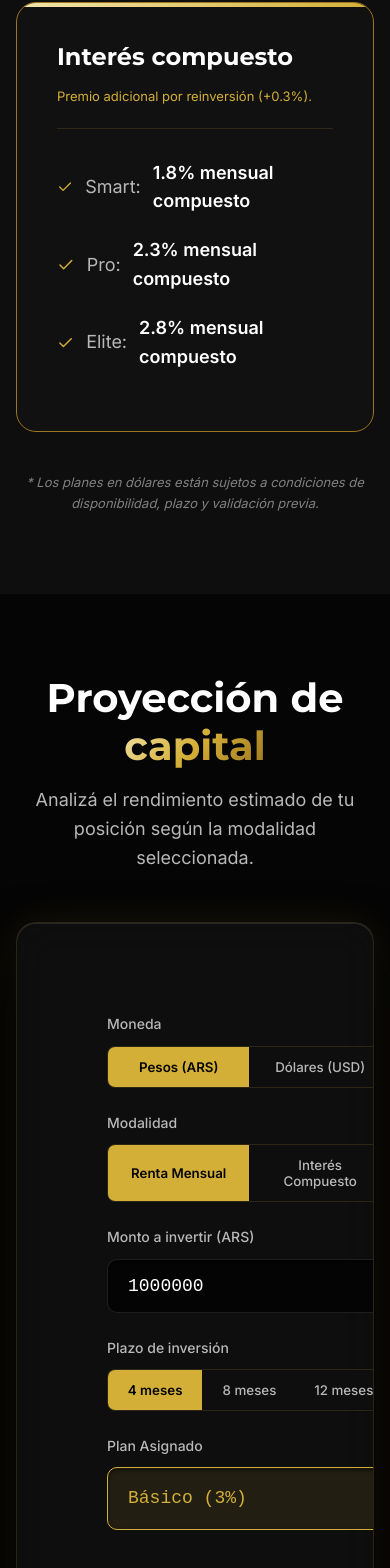
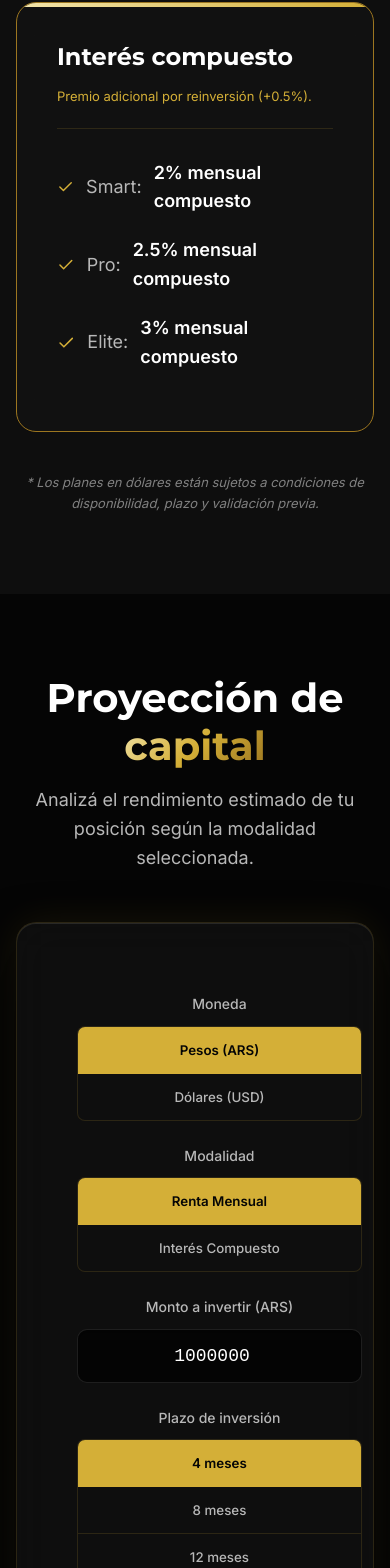
Before and after one commit to budyto/inversiones-mym, a React (Vite) app: page /inversiones in a window 390 px wide. Shown: the part 6551-8119 px from the top of the page. Built offline with nearby package versions, Linux system fonts and the light colour scheme.

Commit message:
Ajuste UI centrado mobile y redondeo USD compuesto

```diff
--- a/src/components/PlansUSD.jsx
+++ b/src/components/PlansUSD.jsx
@@ -40,12 +40,12 @@ const PlansUSD = () => {
           >
             <div className="plan-col-header">
               <h3>Interés compuesto</h3>
-              <p><span className="text-gold" style={{fontSize:'13px'}}>Premio adicional por reinversión (+0.3%).</span></p>
+              <p><span className="text-gold" style={{fontSize:'13px'}}>Premio adicional por reinversión (+0.5%).</span></p>
             </div>
             <ul className="plan-list">
-              <li><Check size={20} className="text-gold" /> Smart: <strong>1.8% mensual compuesto</strong></li>
-              <li><Check size={20} className="text-gold" /> Pro: <strong>2.3% mensual compuesto</strong></li>
-              <li><Check size={20} className="text-gold" /> Elite: <strong>2.8% mensual compuesto</strong></li>
+              <li><Check size={20} className="text-gold" /> Smart: <strong>2% mensual compuesto</strong></li>
+              <li><Check size={20} className="text-gold" /> Pro: <strong>2.5% mensual compuesto</strong></li>
+              <li><Check size={20} className="text-gold" /> Elite: <strong>3% mensual compuesto</strong></li>
             </ul>
           </motion.div>
         </div>
--- a/src/components/Simulator.css
+++ b/src/components/Simulator.css
@@ -250,3 +250,28 @@
     border-bottom: 1px solid var(--border-color);
   }
 }
+
+@media (max-width: 600px) {
+  .simulator-controls {
+    padding: 30px 20px;
+  }
+  .simulator-results {
+    padding: 30px 20px;
+  }
+  .form-group label {
+    text-align: center;
+  }
+  .number-input, .select-input {
+    text-align: center;
+  }
+  .radio-group {
+    flex-direction: column;
+  }
+  .radio-btn {
+    padding: 15px;
+    border-bottom: 1px solid var(--border-color);
+  }
+  .radio-btn:last-child {
+    border-bottom: none;
+  }
+}
--- a/src/components/Simulator.jsx
+++ b/src/components/Simulator.jsx
@@ -29,9 +29,9 @@ const Simulator = () => {
         { label: 'Premium (2.5%)', value: 0.025 },
       ],
       compuesto: [
-        { label: 'Smart (1.8%)', value: 0.018 },
-        { label: 'Pro (2.3%)', value: 0.023 },
-        { label: 'Elite (2.8%)', value: 0.028 },
+        { label: 'Smart (2%)', value: 0.02 },
+        { label: 'Pro (2.5%)', value: 0.025 },
+        { label: 'Elite (3%)', value: 0.03 },
       ]
     }
   };
@@ -165,7 +165,7 @@ const Simulator = () => {
 
               <div className="form-group">
                 <label>Plan Asignado</label>
-                <div className="select-input" style={{backgroundColor: 'rgba(212, 175, 55, 0.1)', borderColor: 'var(--gold-main)', color: 'var(--gold-main)'}}>
+                <div className="select-input" style={{backgroundColor: 'rgba(212, 175, 55, 0.1)', borderColor: 'var(--gold-main)', color: 'var(--gold-main)', textAlign: 'center'}}>
                   {selectedPlan.label}
                 </div>
               </div>
```
Also changed, not shown: 1 other file (tests, documents, lock files or other folders).
